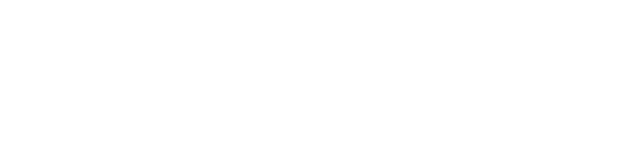
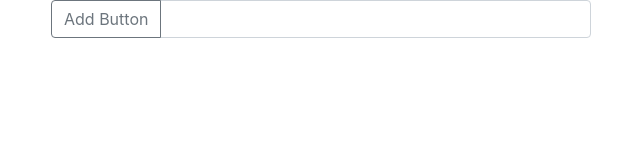
Before and after one commit to matt319940/Giphy, a plain HTML site: page index.html in a window 1280 px wide. Shown: the whole page, without its empty margins (604-1244 px from the left). Drawn offline with nearby package versions, Linux system fonts and the light colour scheme.

Commit message:
added some stuff

```diff
--- a/assets/logic.js
+++ b/assets/logic.js
@@ -1 +1,2 @@
-// JS
+// array of strings
+var topics = ["fun", "weird"];
--- a/assets/style.css
+++ b/assets/style.css
@@ -1 +1,5 @@
 /* CSS */
+
+input{
+    width: 5px;
+}
--- a/index.html
+++ b/index.html
@@ -17,7 +17,20 @@
 </head>
 <body>
 
-
+    <section id="topics"></section>
+    <div class="container">
+        <div class="row">
+            <div class="col-md"></div>
+            <div class="col-md">
+                <div class="input-group mb-3">
+                    <div class="input-group-prepend">
+                        <button class="btn btn-outline-secondary" type="button" id="search">Add Button</button>
+                    </div>
+                    <input type="text" id="input" class="form-control" aria-label="Sizing example input" aria-describedby="inputGroup-sizing-default">
+                  </div>
+            </div>
+        </div>
+    </div>
 
     <!-- Bootrap JS CDN -->
     <script src="https://code.jquery.com/jquery-3.3.1.slim.min.js" integrity="sha384-q8i/X+965DzO0rT7abK41JStQIAqVgRVzpbzo5smXKp4YfRvH+8abtTE1Pi6jizo" crossorigin="anonymous"></script>
```
